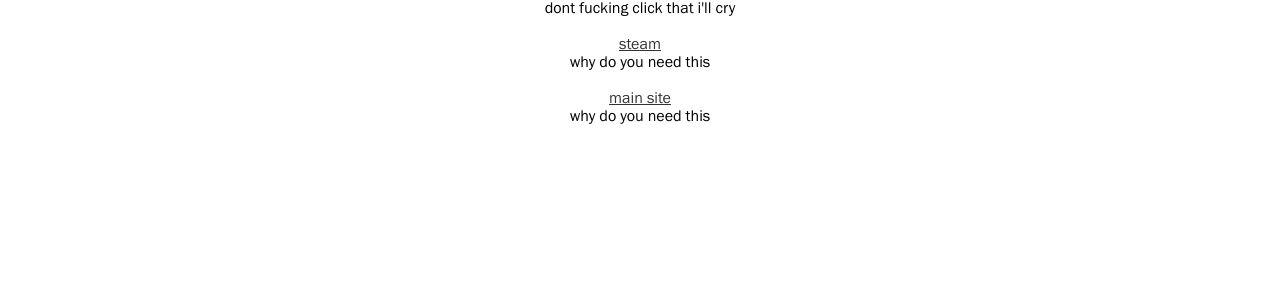
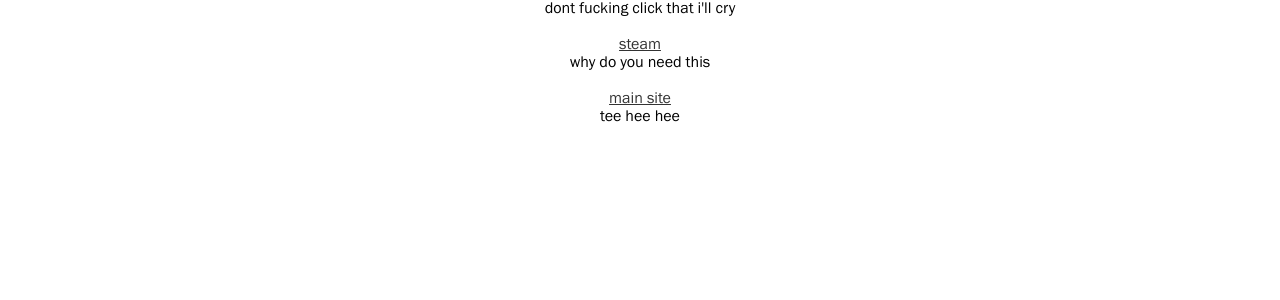
Before and after one commit to Blazer9001/links.blazeriscool.dev, a Jekyll site: the page built from index.html, in a window 1280 px wide. Shown: the part 219-519 px from the top of the page. Built offline with Jekyll 4.4.1, drawn with Linux system fonts in a browser that asks for light colours.

Commit message:
change main site link description

```diff
--- a/index.html
+++ b/index.html
@@ -15,4 +15,4 @@ title: blazer's links
 <p>why do you need this</p>
 <br>
 <a href="https://blazeriscool.dev/" style="text-decoration: underline;">main site</a>
-<p>why do you need this</p>
+<p>tee hee hee</p>
```
